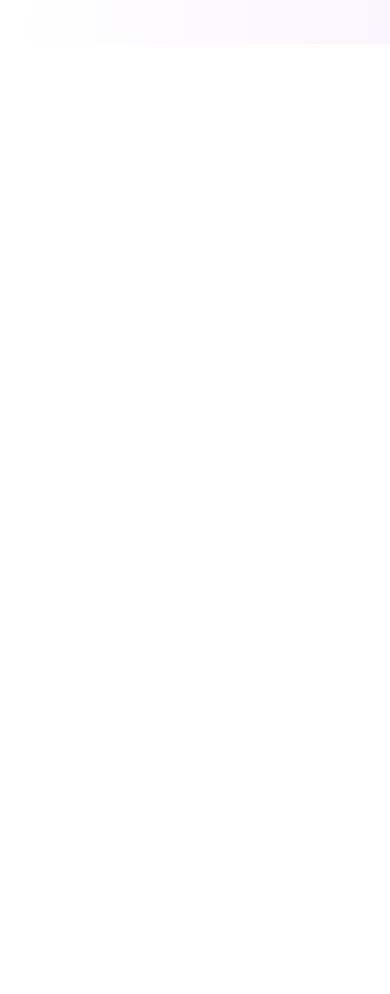
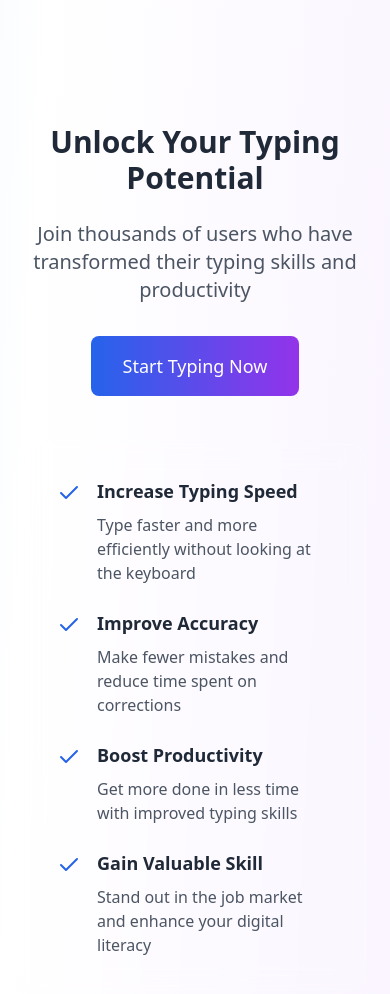
Before and after one commit to mezentsevs/typing-trainer-landing, a Nuxt app: page / in a window 390 px wide. Shown: the part 7500-8494 px from the top of the page. Before the commit the page ends 7544 px from the top, so only its background shows below. Built offline with nearby package versions, Linux system fonts and the light colour scheme.

Commit message:
feat: add benefits section

```diff
--- /dev/null
+++ b/components/BenefitsSection.vue
@@ -0,0 +1,68 @@
+<template>
+    <section id="benefits" class="py-20 relative overflow-hidden">
+        <div class="container mx-auto px-6">
+            <div class="grid grid-cols-1 lg:grid-cols-2 gap-12 items-center max-w-6xl mx-auto">
+                <div class="text-center lg:text-left">
+                    <h2 class="text-3xl md:text-5xl font-bold text-gray-800 dark:text-white mb-6">
+                        Unlock Your Typing Potential
+                    </h2>
+                    <p class="text-xl text-gray-600 dark:text-gray-300 mb-8">
+                        Join thousands of users who have transformed their typing skills and
+                        productivity
+                    </p>
+                    <PrimaryButton :href="APP_URL" class="px-8 py-4 text-lg">
+                        Start Typing Now
+                    </PrimaryButton>
+                </div>
+
+                <div class="glass rounded-2xl p-8 border border-white/20 dark:border-gray-700/20">
+                    <ul class="space-y-6">
+                        <li
+                            v-for="benefit in benefits"
+                            :key="benefit.title"
+                            class="flex items-start">
+                            <CheckIcon
+                                class="w-6 h-6 text-blue-600 dark:text-cyan-400 mt-1 mr-4 flex-shrink-0" />
+                            <div>
+                                <h3 class="text-lg font-bold text-gray-800 dark:text-white mb-2">
+                                    {{ benefit.title }}
+                                </h3>
+                                <p class="text-gray-600 dark:text-gray-300">
+                                    {{ benefit.description }}
+                                </p>
+                            </div>
+                        </li>
+                    </ul>
+                </div>
+            </div>
+        </div>
+    </section>
+</template>
+
+<script setup lang="ts">
+import { APP_URL } from '@/constants/app';
+
+interface Benefit {
+    title: string;
+    description: string;
+}
+
+const benefits: Benefit[] = [
+    {
+        title: 'Increase Typing Speed',
+        description: 'Type faster and more efficiently without looking at the keyboard',
+    },
+    {
+        title: 'Improve Accuracy',
+        description: 'Make fewer mistakes and reduce time spent on corrections',
+    },
+    {
+        title: 'Boost Productivity',
+        description: 'Get more done in less time with improved typing skills',
+    },
+    {
+        title: 'Gain Valuable Skill',
+        description: 'Stand out in the job market and enhance your digital literacy',
+    },
+];
+</script>
--- /dev/null
+++ b/components/icons/CheckIcon.vue
@@ -0,0 +1,12 @@
+<template>
+    <svg
+        xmlns="http://www.w3.org/2000/svg"
+        viewBox="0 0 24 24"
+        fill="none"
+        stroke="currentColor"
+        stroke-width="2"
+        stroke-linecap="round"
+        stroke-linejoin="round">
+        <path d="M20 6L9 17l-5-5" />
+    </svg>
+</template>
--- a/layouts/default.vue
+++ b/layouts/default.vue
@@ -55,6 +55,7 @@ const navLinks: Array<{ href: string; text: string }> = [
     { href: '#demo', text: 'Demo' },
     { href: '#stats', text: 'Stats' },
     { href: '#pricing', text: 'Pricing' },
+    { href: '#benefits', text: 'Benefits' },
 ];
 
 const floatingCircles: Array<{ class: string }> = [
--- a/pages/index.vue
+++ b/pages/index.vue
@@ -4,4 +4,5 @@
     <DemoSection />
     <StatsSection />
     <PricingSection />
+    <BenefitsSection />
 </template>
```
